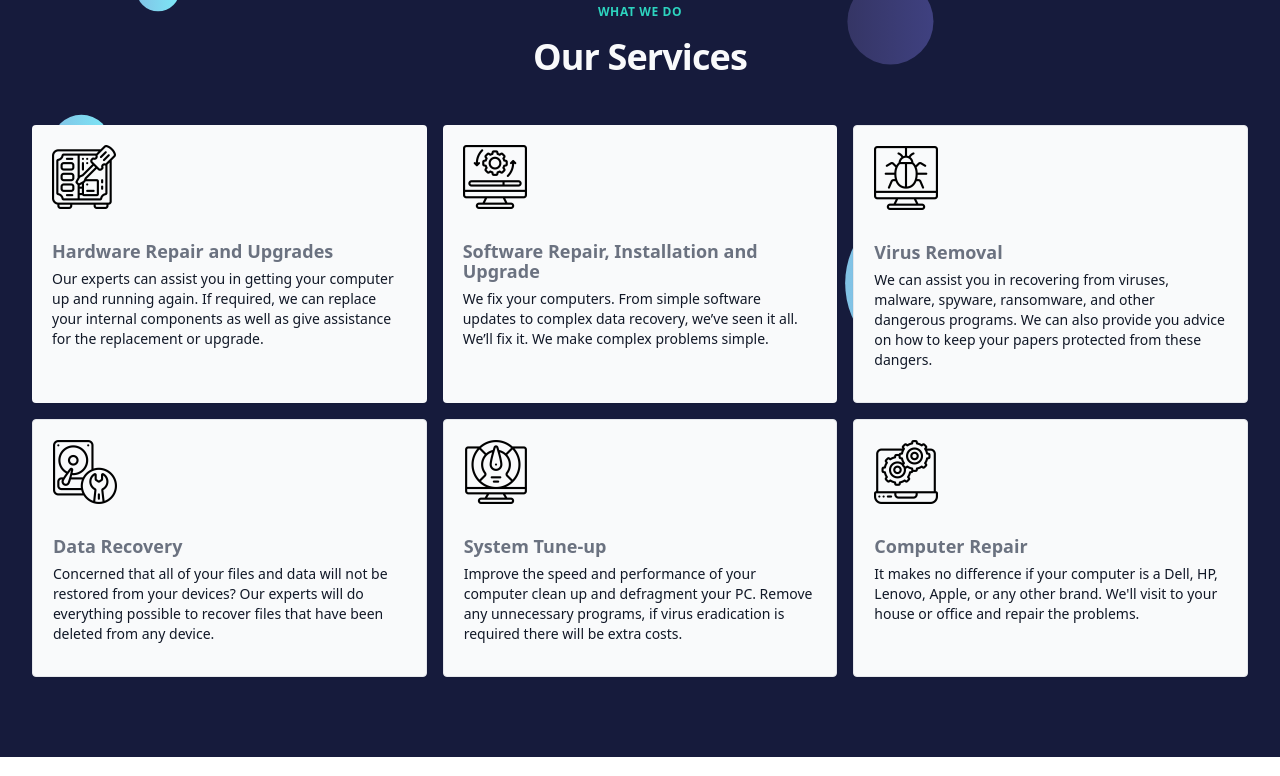
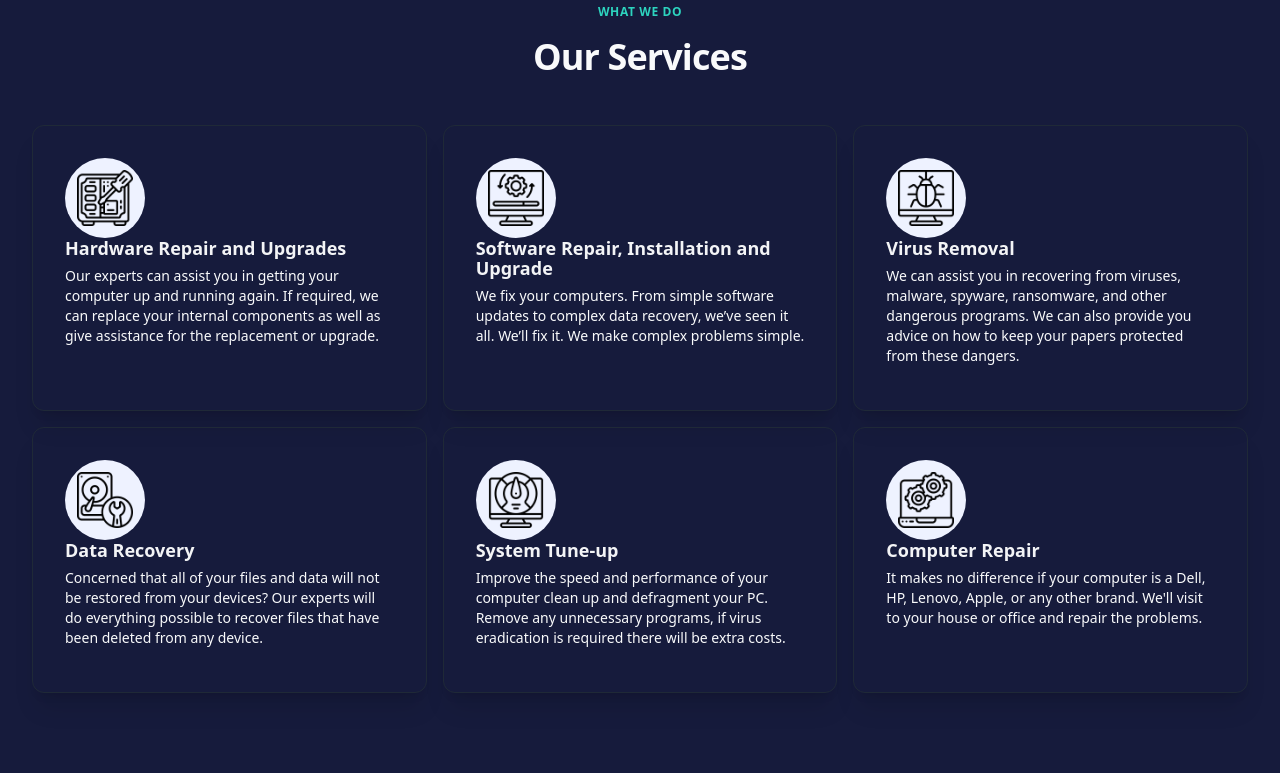
Before and after one commit to AdrianRSolomon/technologist_a1, a Next.js app: page / in a window 1280 px wide. Shown: the part 1680-2456 px from the top of the page. Built offline with nearby package versions, Linux system fonts and the light colour scheme; some icons are missing.

Commit message:
Added my project

```diff
--- a/components/footer.js
+++ b/components/footer.js
@@ -14,7 +14,7 @@ const Footer = () => {
                 />
                 </a>
               </Link>
-                <p className="text-sm text-gray-500 sm:ml-4 sm:pl-4 sm:border-l-2 sm:border-gray-200 sm:py-2 sm:mt-0 mt-4">© 20222 A1 Technologist —
+                <p className="text-sm text-gray-500 sm:ml-4 sm:pl-4 sm:border-l-2 sm:border-gray-200 sm:py-2 sm:mt-0 mt-4">© 2022 A1 Technologist —
                 </p>
                 <span className="inline-flex sm:ml-auto sm:mt-0 mt-4 justify-center sm:justify-start">
                <a className="ml-3 text-gray-500">
--- a/package.json
+++ b/package.json
@@ -9,6 +9,7 @@
     "lint": "next lint"
   },
   "dependencies": {
+    "@formspree/react": "^2.2.4",
     "next": "12.1.5",
     "react": "18.0.0",
     "react-dom": "18.0.0",
--- a/pages/index.js
+++ b/pages/index.js
@@ -71,7 +71,7 @@ export default function Home() {
         </div>
       </section>
 
-      <section className="text-gray-600 body-font font-sans bg-[url('/bg-8.svg')] bg-no-repeat bg-center bg-cover" id="services">
+      <section className="text-gray-600 body-font font-sans bg-[#161b3c]" id="services">
         <div className="px-4 py-16 mx-auto sm:max-w-xl md:max-w-full lg:max-w-screen-xl md:px-24 lg:px-8 lg:py-20">
           <div className="max-w-xl mb-10 md:mx-auto sm:text-center lg:max-w-2xl md:mb-12">
             <div>
@@ -84,93 +84,99 @@ export default function Home() {
             </h2>
           </div>
           <div className="grid gap-4 row-gap-5 sm:grid-cols-2 lg:grid-cols-3">
-          <div className="flex flex-col justify-between p-5  rounded shadow-sm bg-gray-50 hover:-translate-y-2">
+          <div className="block p-8 transition border border-gray-800 shadow-xl rounded-xl hover:shadow-teal-500/10 hover:border-teal-500/10">
               <div>
-                <div className="flex items-center justify-center w-16 h-16 mb-8 ">
+                <div className="flex items-center justify-center w-20 h-20 rounded-full bg-indigo-50">
                 <img
                   src="/img-10.png"
+                  className="w-14 h-14"
                   alt=""
                 />
                 </div>
-                <h5 className="mb-2 font-semibold text-lg text-gray-500 leading-5">Hardware Repair and Upgrades</h5>
-                <p className="mb-3 text-sm text-gray-900 ">
+                <h5 className="mb-2 font-semibold text-lg text-gray-100 leading-5">Hardware Repair and Upgrades</h5>
+                <p className="mb-3 text-sm text-gray-50 ">
                   Our experts can assist you in getting your computer up and running again. If required, we can replace
                   your internal components as well as give assistance for the replacement or upgrade.
                 </p>
               </div>
 
             </div>
-            <div className="flex flex-col justify-between p-5  rounded shadow-sm bg-gray-50 hover:-translate-y-2">
+            <div className="block p-8 transition border border-gray-800 shadow-xl rounded-xl hover:shadow-teal-500/10 hover:border-teal-500/10">
               <div>
-                <div className="flex items-center justify-center w-16 h-16 mb-8 ">
+                <div className="flex items-center justify-center w-20 h-20 rounded-full bg-indigo-50">
                 <img
                   src="/img-11.png"
+                  className="w-14 h-14"
                   alt=""
                 />
                 </div>
-                <h5 className="mb-2 font-semibold leading-5 text-lg text-gray-500 ">Software Repair, Installation and Upgrade</h5>
-                <p className="mb-3 text-sm text-gray-900">
+                <h5 className="mb-2 font-semibold leading-5 text-lg text-gray-100 ">Software Repair, Installation and Upgrade</h5>
+                <p className="mb-3 text-sm text-gray-50">
                 {`We fix your computers. From simple software updates to complex data recovery, we’ve seen it all. We’ll fix it. We make complex problems simple.`}
                 </p>
               </div>
             </div>
-            <div className="flex flex-col justify-between p-5 border rounded shadow-sm bg-gray-50 hover:-translate-y-2">
+            <div className="block p-8 transition border border-gray-800 shadow-xl rounded-xl hover:shadow-teal-500/10 hover:border-teal-500/10">
               <div>
-                <div className="flex items-center justify-center w-16 h-16 mb-8 ">
+                <div className="flex items-center justify-center w-20 h-20 rounded-full bg-indigo-50">
                 <img
                   src="/img-13.png"
+                  className="w-14 h-14"
                   alt=""
                 />
                 </div>
-                <h5 className="mb-2 font-semibold leading-5 text-lg text-gray-500">Virus Removal</h5>
-                <p className="mb-3 text-sm text-gray-900">
+                <h5 className="mb-2 font-semibold leading-5 text-lg text-gray-100">Virus Removal</h5>
+                <p className="mb-3 text-sm text-gray-50">
                   We can assist you in recovering from viruses, malware, spyware, ransomware, and other
                   dangerous programs. We can also provide you advice on how to keep your papers protected from these dangers.
                 </p>
               </div>
 
             </div>
-            <div className="flex flex-col justify-between p-5 border rounded shadow-sm bg-gray-50 hover:-translate-y-2">
+            <div className="block p-8 transition border border-gray-800 shadow-xl rounded-xl hover:shadow-teal-500/10 hover:border-teal-500/10">
               <div>
-                <div className="flex items-center justify-center w-16 h-16 mb-8 ">
+                <div className="flex items-center justify-center w-20 h-20 rounded-full bg-indigo-50">
                 <img
                   src="/img-12.png"
+                  className="w-14 h-14"
                   alt=""
                 />
                 </div>
-                <h5 className="mb-2 font-semibold leading-5 text-lg text-gray-500">Data Recovery</h5>
-                <p className="mb-3 text-sm text-gray-900">
+                <h5 className="mb-2 font-semibold leading-5 text-lg text-gray-100">Data Recovery</h5>
+                <p className="mb-3 text-sm text-gray-50">
                 Concerned that all of your files and data will not be restored from your devices?
                 Our experts will do everything possible to recover files that have been deleted from any device.
                 </p>
               </div>
 
             </div>
-            <div className="flex flex-col justify-between p-5 border rounded shadow-sm bg-gray-50 hover:-translate-y-2">
+            <div className="block p-8 transition border border-gray-800 shadow-xl rounded-xl hover:shadow-teal-500/10 hover:border-teal-500/10">
               <div>
-                <div className="flex items-center justify-center w-16 h-16 mb-8 ">
+                <div className="flex items-center justify-center w-20 h-20 rounded-full bg-indigo-50">
                 <img
                   src="/img-14.png"
+                  className="w-14 h-14"
                   alt=""
                 />
                 </div>
-                <h5 className="mb-2 font-semibold leading-5 text-lg text-gray-500">System Tune-up</h5>
-                <p className="mb-3 text-sm  text-gray-900">
+                <h5 className="mb-2 font-semibold leading-5 text-lg text-gray-100">System Tune-up</h5>
+                <p className="mb-3 text-sm  text-gray-50">
                 Improve the speed and performance of your computer clean up and defragment your PC. Remove any unnecessary programs, if virus eradication is required there will be extra costs.
                 </p>
               </div>
 
             </div>
-            <div className="flex flex-col justify-between p-5 border rounded shadow-sm bg-gray-50 hover:-translate-y-2">
+            <div className="block p-8 transition border border-gray-800 shadow-xl rounded-xl hover:shadow-teal-500/10 hover:border-teal-500/10">
               <div>
-                <div className="flex items-center justify-center w-16 h-16 mb-8 ">
+                <div className="flex items-center justify-center w-20 h-20 rounded-full bg-indigo-50">
                 <img
                   src="/img-15.png"
+                  className="w-14 h-14"
                   alt=""
                 />
                 </div>
-                <h5 className="mb-2 font-semibold leading-5 text-lg text-gray-500">Computer Repair</h5>
-                <p className="mb-3 text-sm text-gray-900">
+                <h5 className="mb-2 font-semibold leading-5 text-lg text-gray-100">Computer Repair</h5>
+                <p className="mb-3 text-sm text-gray-50">
                 {`It makes no difference if your computer is a Dell, HP, Lenovo, Apple, or any other brand. We'll visit to your house or office and repair the problems.`}
                 </p>
               </div>
@@ -179,7 +185,7 @@ export default function Home() {
         </div>
         </section>
 
-        <section className="pt-24 bg-[url('/bg-4.svg')] bg-no-repeat bg-center bg-cover " id="plans">
+        <section className="pt-24 bg-[url('/bg-3.svg')] bg-no-repeat bg-center bg-cover " id="plans">
         <div className="px-4  mx-auto sm:max-w-xl md:max-w-full lg:max-w-screen-xl md:px-24 lg:px-8">
           <div className="max-w-xl mb-10 md:mx-auto sm:text-center lg:max-w-2xl md:mb-12">
             <div>
```
Also changed, not shown: components/navbar.js (+14 -4 lines), 1 other file (tests, documents, lock files or other folders).
